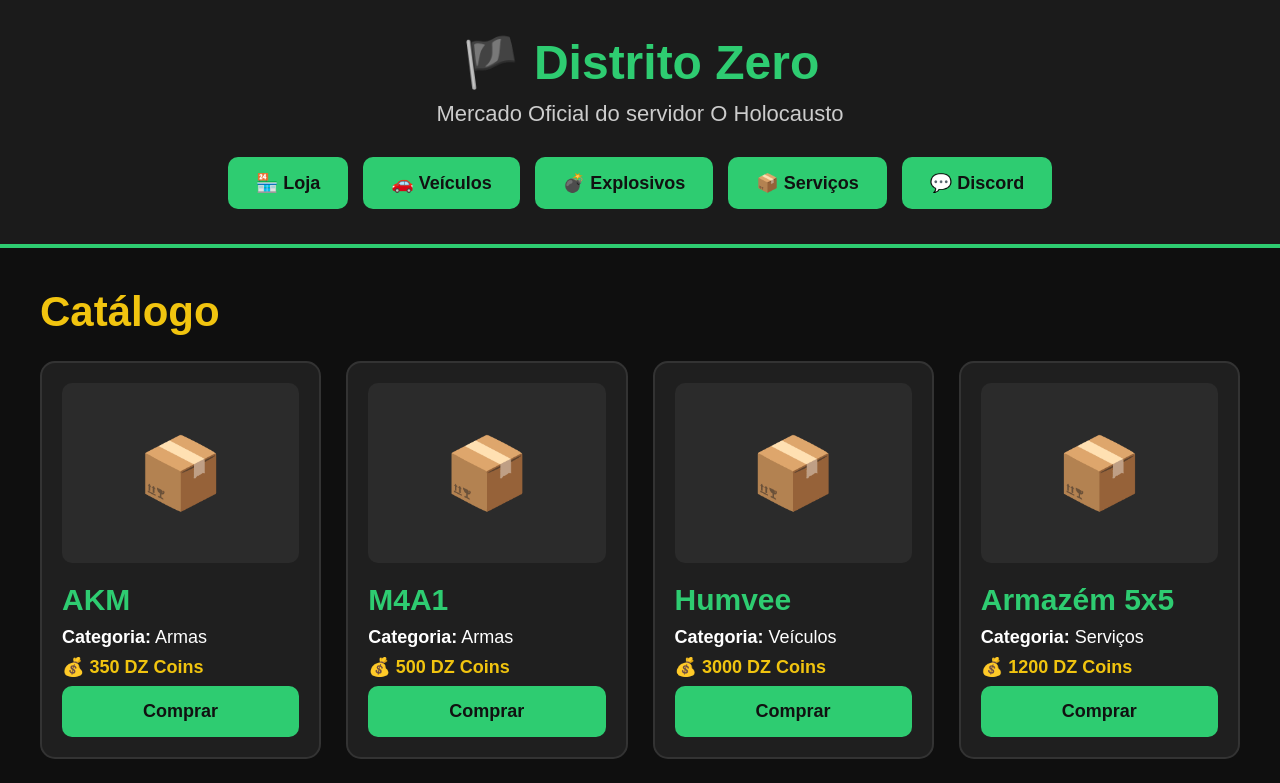
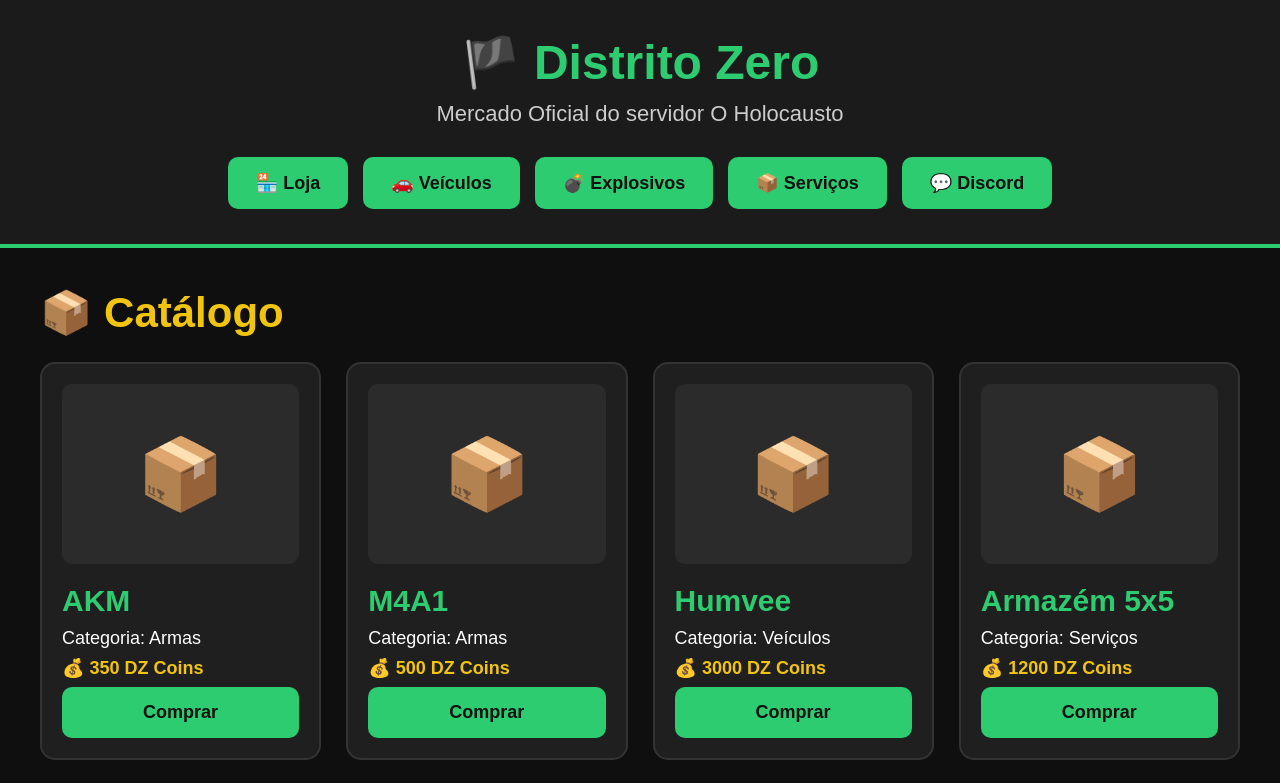
Before and after one commit to testejogo535598-tech/Distrito-Zero, a React (Vite) app: page / in a window 1280 px wide. Shown: the top 783 px of the page. Built offline with nearby package versions, Linux system fonts and the light colour scheme.

Commit message:
Update Produtos.jsx

```diff
--- a/src/components/Produtos.jsx
+++ b/src/components/Produtos.jsx
@@ -3,12 +3,11 @@ import produtos from '../data/produtos'
 function Produtos({ adicionarAoCarrinho }) {
   return (
     <section>
-      <h2>Catálogo</h2>
+      <h2>📦 Catálogo</h2>
 
       <div className="grid-produtos">
         {produtos.map((item) => (
           <div className="card-produto" key={item.id}>
-
             <div className="imagem-produto">
               📦
             </div>
@@ -16,7 +15,7 @@ function Produtos({ adicionarAoCarrinho }) {
             <h3>{item.nome}</h3>
 
             <p>
-              <strong>Categoria:</strong> {item.categoria}
+              Categoria: {item.categoria}
             </p>
 
             <p className="preco">
@@ -29,7 +28,6 @@ function Produtos({ adicionarAoCarrinho }) {
             >
               Comprar
             </button>
-
           </div>
         ))}
       </div>
```
